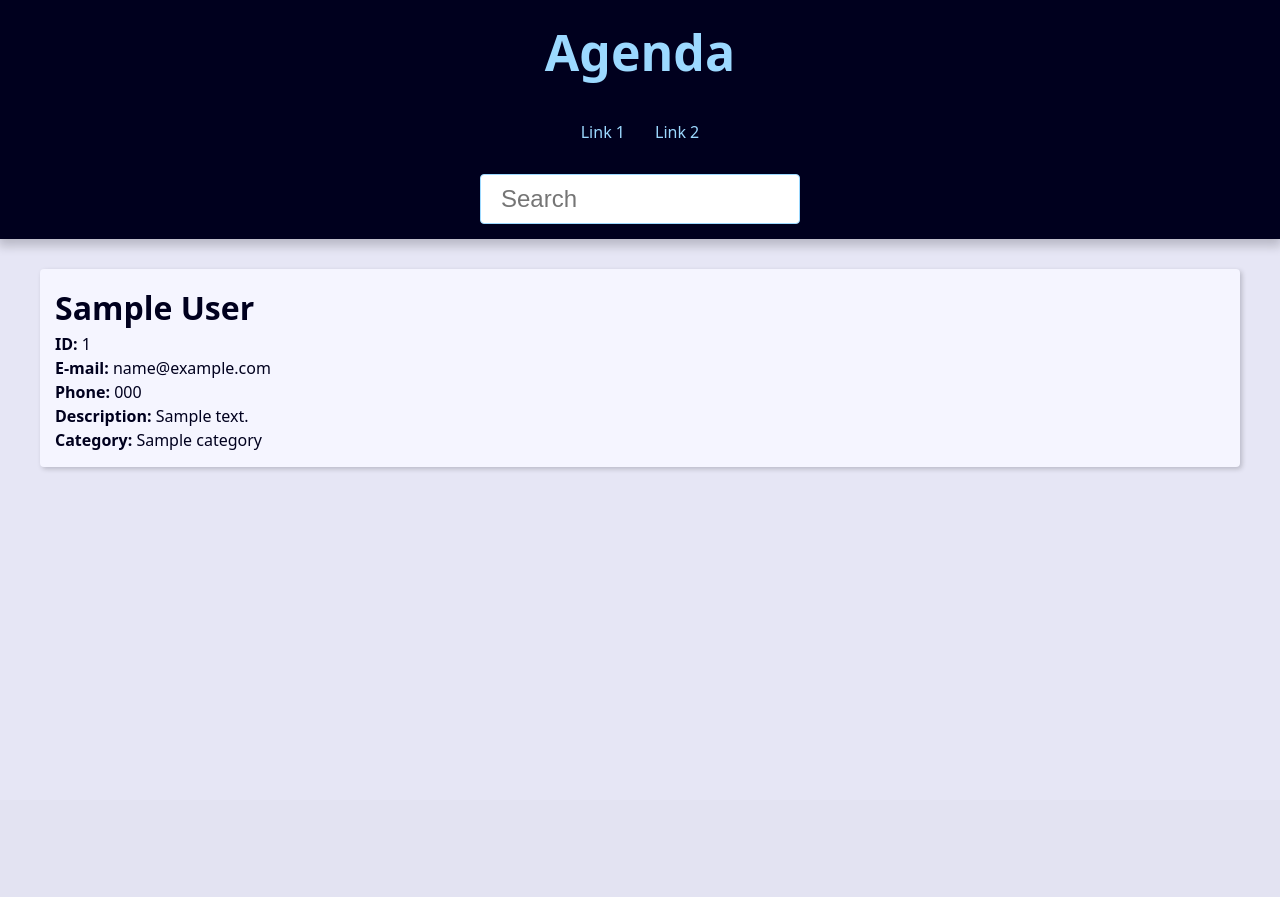
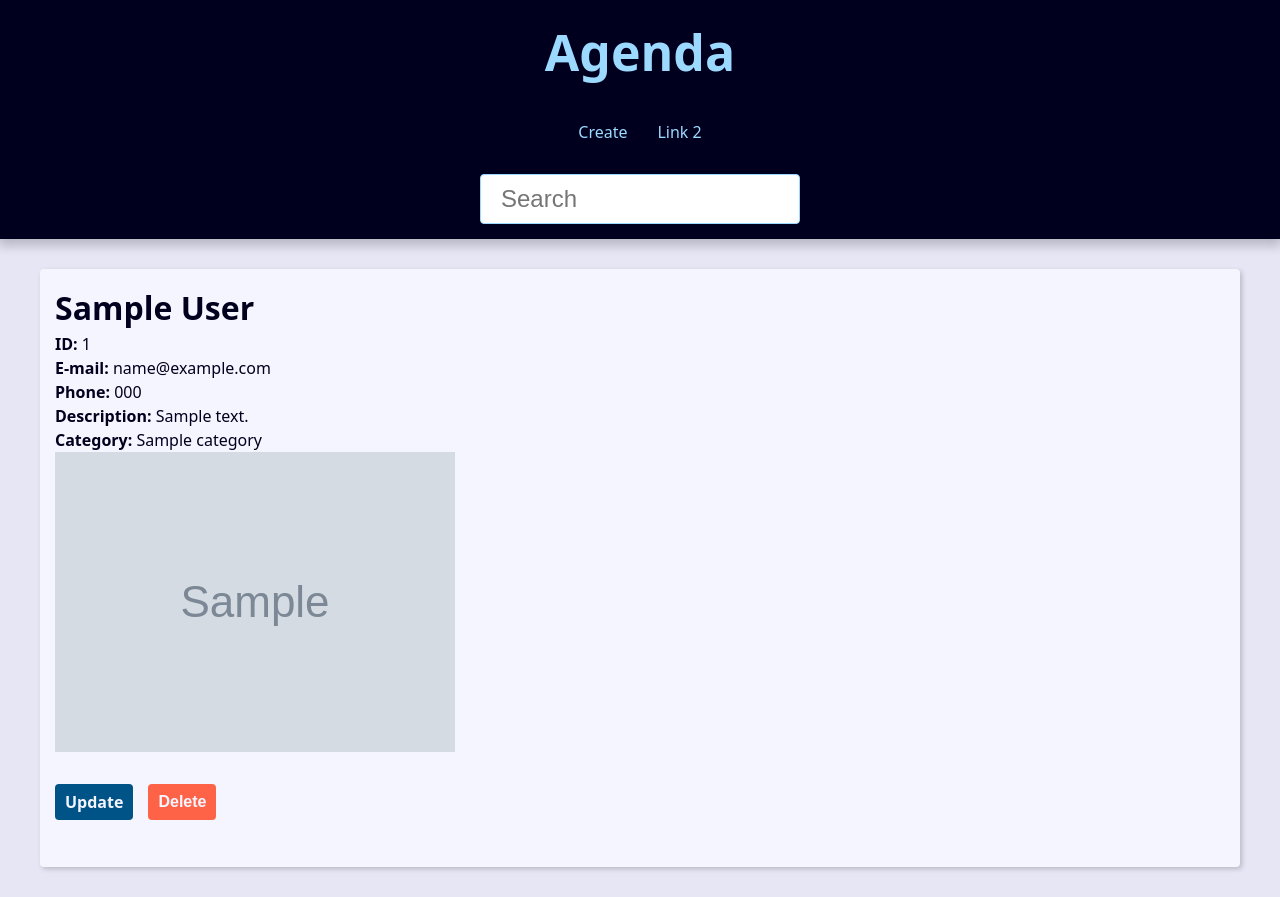
Before and after one commit to jhonvds1/Agenda-com-Django, a Django app: page /contact/1/detail/ in a window 1280 px wide. Before the commit the page ends 470 px from the top, so only its background shows below. Run offline with Django 5.2, Linux system fonts and the light colour scheme; tables that the repository leaves empty hold one stand-in row (values such as "Sample post"); grey boxes marked "Sample" are stand-in pictures.

Commit message:
Colocando IMG

```diff
--- a/base_static/global/css/style.css
+++ b/base_static/global/css/style.css
@@ -312,3 +312,23 @@
     filter: brightness(80%);
     box-shadow: 0 0 5px var(--link-dark-color);
   }
+
+  .contact-links {
+    margin-block: calc(var(--small-font-size) * 2);
+    display: flex;
+    align-items: center;
+    gap: 0 var(--spacing);
+  }
+
+  .btn-link {
+    font-size: var(--small-font-size);
+    text-decoration: none;
+    font-weight: bold;
+    padding: 1rem;
+    display: block;
+    line-height: var(--small-font-size);
+  }
+
+  .btn-delete {
+    background: tomato;
+  }
--- a/base_templates/global/partials/_header.html
+++ b/base_templates/global/partials/_header.html
@@ -6,8 +6,8 @@
     <nav class="menu">
         <ul class="menu-list">
             <li class="menu-item">
-                <a href="" class="menu-link">
-                    Link 1
+                <a href="{% url "contact:create" %}" class="menu-link">
+                    Create
                 </a>
             </li>
             <li class="menu-item">
--- a/contact/templates/contact/contact.html
+++ b/contact/templates/contact/contact.html
@@ -12,6 +12,26 @@
     <p><b>Phone: </b>{{contact.phone}}</p>
     <p><b>Description: </b>{{contact.description}}</p>
     <p><b>Category: </b>{{contact.category.name}}</p>
+    {% if contact.picture %}
+        <p>
+            <img src="{{contact.picture.url}}" alt="{{contact.first_name}} {{contact.last_name}}">
+        </p>
+    {% endif %}
+
+    <div class="contact-links">
+        <a class="btn btn-link" href="{% url "contact:update" contact.id %}">Update</a>
+
+        <form action="{% url "contact:delete" contact.id %}" method='POST'>
+            {% csrf_token %}
+            {% if confirmation == 'no' %}
+                <input type="hidden" name='confirmation' value='yes'>
+                <button type='submit' class='btn btn-link btn-delete'>Confirma?</button>
+            {% else %}
+                <button type='submit' class='btn btn-link btn-delete'>Delete</button>
+            {% endif %}
+        </form>
+
+    </div>
 
 </div>
 
--- a/contact/urls.py
+++ b/contact/urls.py
@@ -5,6 +5,8 @@ app_name = 'contact'
 
 urlpatterns = [
     path('contact/<int:contact_id>/detail/' , views.contact , name='contact'),
+    path('contact/<int:contact_id>/update/' , views.update , name='update'),
+    path('contact/<int:contact_id>/delete/' , views.delete , name='delete'),
     path('contact/create/' , views.create , name='create'),
     path('search/' , views.search , name='search'),
     path('' , views.index , name='index'),
```
Also changed, not shown: contact/forms.py (+9 -1 lines), contact/views/contact_forms.py (+54 -6 lines).
